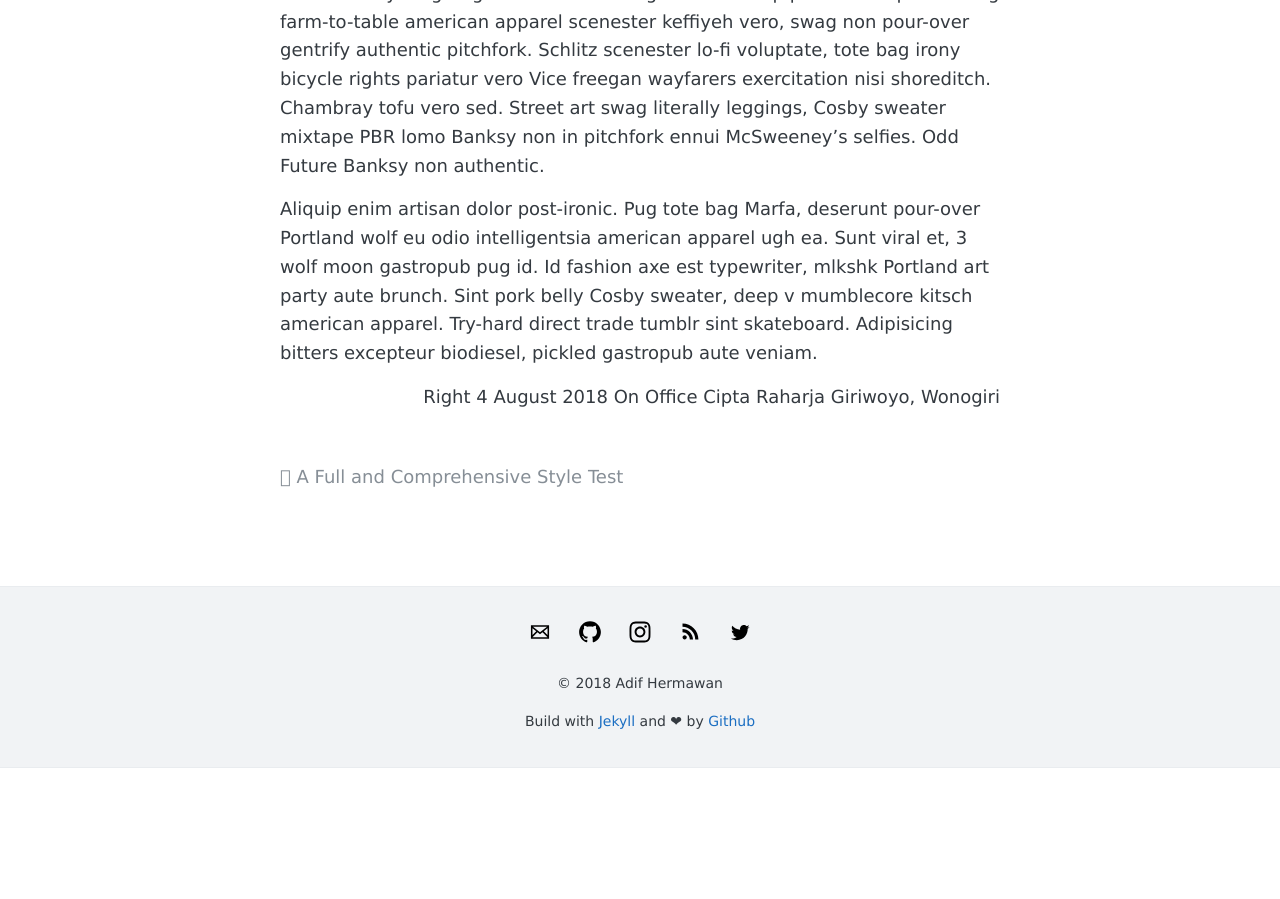
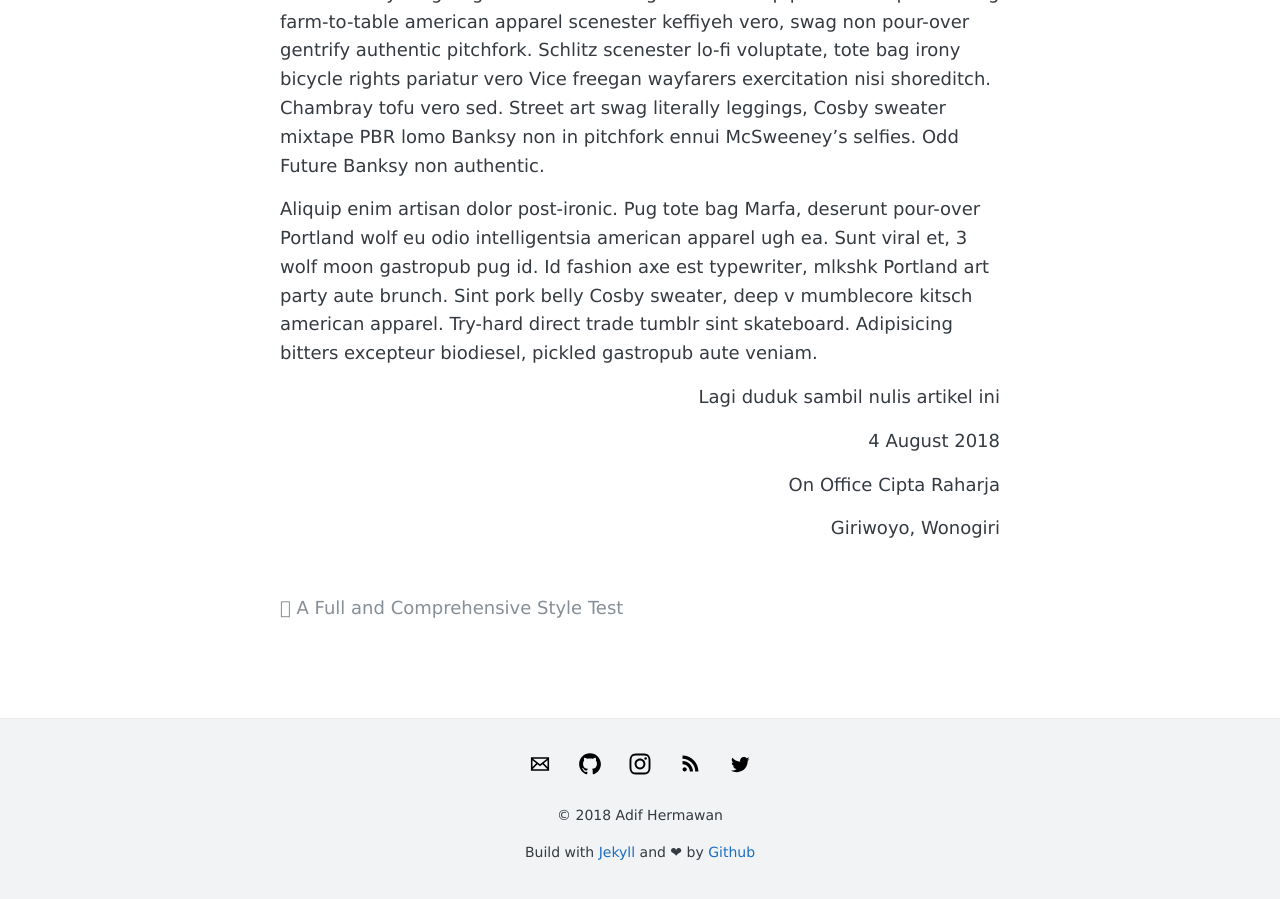
Before and after one commit to adif48/Blog, a Jekyll site: the page built from _posts/2018-08-4-contoh-link.md, in a window 1280 px wide and 900 px high, scrolled down 2948 px. Built offline with Jekyll 4.4.1, drawn with Linux system fonts in a browser that asks for light colours; comment, search, counter and statistics services are not loaded; before the commit the page ends 3716 px from its top, so only the background shows below that.

Commit message:
Update 2018-08-4-contoh-link.md

```diff
--- a/_posts/2018-08-4-contoh-link.md
+++ b/_posts/2018-08-4-contoh-link.md
@@ -46,8 +46,11 @@ Occupy et selvage squid, pug brunch blog nesciunt hashtag mumblecore skateboard
 
 Aliquip enim artisan dolor post-ironic. Pug tote bag Marfa, deserunt pour-over Portland wolf eu odio intelligentsia american apparel ugh ea. Sunt viral et, 3 wolf moon gastropub pug id. Id fashion axe est typewriter, mlkshk Portland art party aute brunch. Sint pork belly Cosby sweater, deep v mumblecore kitsch american apparel. Try-hard direct trade tumblr sint skateboard. Adipisicing bitters excepteur biodiesel, pickled gastropub aute veniam.
 
-Right
+Lagi duduk sambil nulis artikel ini
+{: .right}
 4 August 2018
+{: .right}
 On Office Cipta Raharja
+{: .right}
 Giriwoyo, Wonogiri
 {: .right}
```
